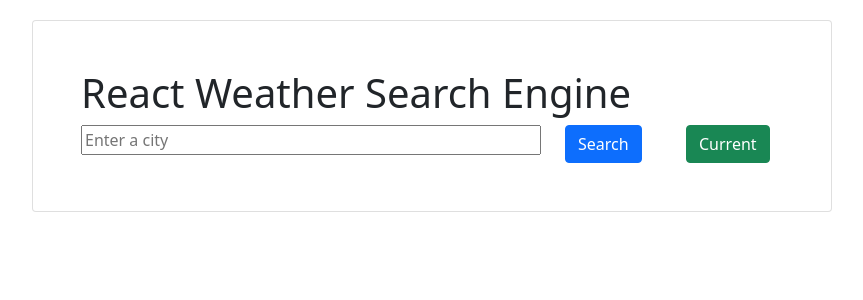
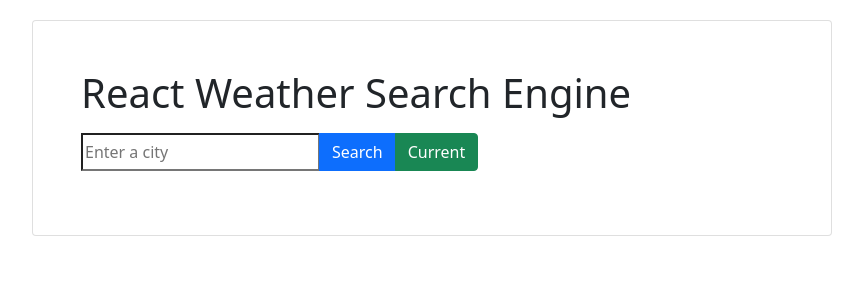
Before and after one commit to Annalouise643/weather-app-react, a React (Create React App) app: page / in a window 1280 px wide. Shown: the top 300 px of the page, without its empty margins (70-933 px from the left). Built offline with nearby package versions, Linux system fonts and the light colour scheme.

Commit message:
Used bootstrap input group to make buttons same size as search bar

```diff
--- a/src/App.js
+++ b/src/App.js
@@ -4,25 +4,12 @@ function App() {
   return (
     <div className="container">
       <div className="App card p-5">
-        <h1>React Weather Search Engine</h1>
-
+        <h1 className="mb-3">React Weather Search Engine</h1>
         <form>
-          <div className="row">
-            <div className="col-8">
-              <input
-                type="text"
-                placeholder="Enter a city"
-                className="w-100"
-                autofocus
-              />
-            </div>
-
-            <div className="col-2">
-              <input type="submit" value="Search" class="btn btn-primary" />
-            </div>
-            <div className="col-2">
-              <button className="btn btn-success">Current</button>
-            </div>
+          <div class="input-group mb-3">
+            <input type="text" placeholder="Enter a city" autofocus />
+            <input type="submit" value="Search" class="btn btn-primary" />
+            <button className="btn btn-success">Current</button>
           </div>
         </form>
       </div>
```
